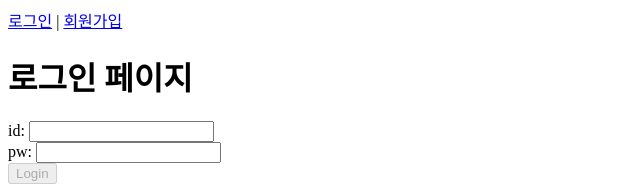
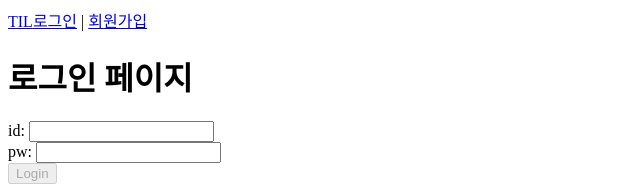
Before and after one commit to juan-rybczinski/vue-til, a Vue app: page /login in a window 1280 px wide. Shown: the top 186 px of the page, without its empty margins (0-640 px from the left). Built offline with nearby package versions, Linux system fonts and the light colour scheme; a web font is replaced by a local one.

Commit message:
라우터 심화

```diff
--- a/src/components/common/AppHeader.vue
+++ b/src/components/common/AppHeader.vue
@@ -1,5 +1,6 @@
 <template>
   <header>
+    <router-link :to="logoLink">TIL</router-link>
     <template v-if="isLogin">
       <span>{{ username }}</span>
       <a href="javascript:;" @click="logout">로그아웃</a>
@@ -13,15 +14,22 @@
 
 <script>
 import { mapState, mapGetters } from 'vuex';
+import { deleteCookie } from '@/utils/cookies';
 
 export default {
   computed: {
     ...mapState(['username']),
     ...mapGetters(['isLogin']),
+    logoLink() {
+      return this.$store.getters.isLogin ? '/main' : '/login';
+    },
   },
   methods: {
     logout() {
       this.$store.commit('clearUsername');
+      this.$store.commit('clearToken');
+      deleteCookie('til_user');
+      deleteCookie('til_auth');
       this.$router.push('/login');
     },
   },
--- a/src/routes/index.js
+++ b/src/routes/index.js
@@ -1,9 +1,10 @@
 import Vue from 'vue';
 import VueRouter from 'vue-router';
+import store from '@/store/index';
 
 Vue.use(VueRouter);
 
-export default new VueRouter({
+const router = new VueRouter({
   mode: 'history',
   routes: [
     {
@@ -21,14 +22,17 @@ export default new VueRouter({
     {
       path: '/main',
       component: () => import('@/views/MainPage.vue'),
+      meta: { auth: true },
     },
     {
       path: '/add',
       component: () => import('@/views/PostAddPage.vue'),
+      meta: { auth: true },
     },
     {
       path: '/edit/:id',
       component: () => import('@/views/PostEditPage.vue'),
+      meta: { auth: true },
     },
     {
       path: '*',
@@ -36,3 +40,13 @@ export default new VueRouter({
     },
   ],
 });
+
+router.beforeEach((to, from, next) => {
+  if (to.meta.auth && !store.getters.isLogin) {
+    next('/login');
+    return;
+  }
+  next();
+});
+
+export default router;
--- a/src/store/index.js
+++ b/src/store/index.js
@@ -30,6 +30,9 @@ export default new Vuex.Store({
     setToken(state, token) {
       state.token = token;
     },
+    clearToken(state) {
+      state.token = '';
+    },
   },
   actions: {
     async LOGIN({ commit }, user) {
```
